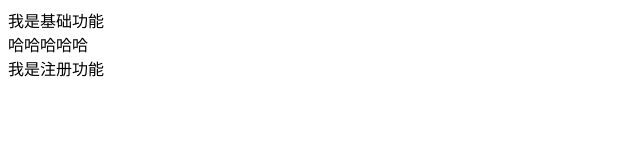
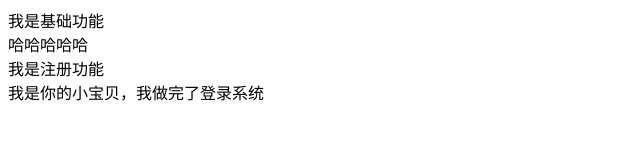
Before and after one commit to amoter999/myfirst, a plain HTML site: page index.html in a window 1280 px wide. Shown: the whole page, without its empty margins (0-640 px from the left). Drawn offline with Linux system fonts and the light colour scheme.

Commit message:
你的小宝贝

```diff
--- a/index.html
+++ b/index.html
@@ -13,5 +13,8 @@
 
     <div>我是注册功能</div>
 
+    <div>我是你的小宝贝，我做完了登录系统</div>
+
+
 </body>
 </html>
```
